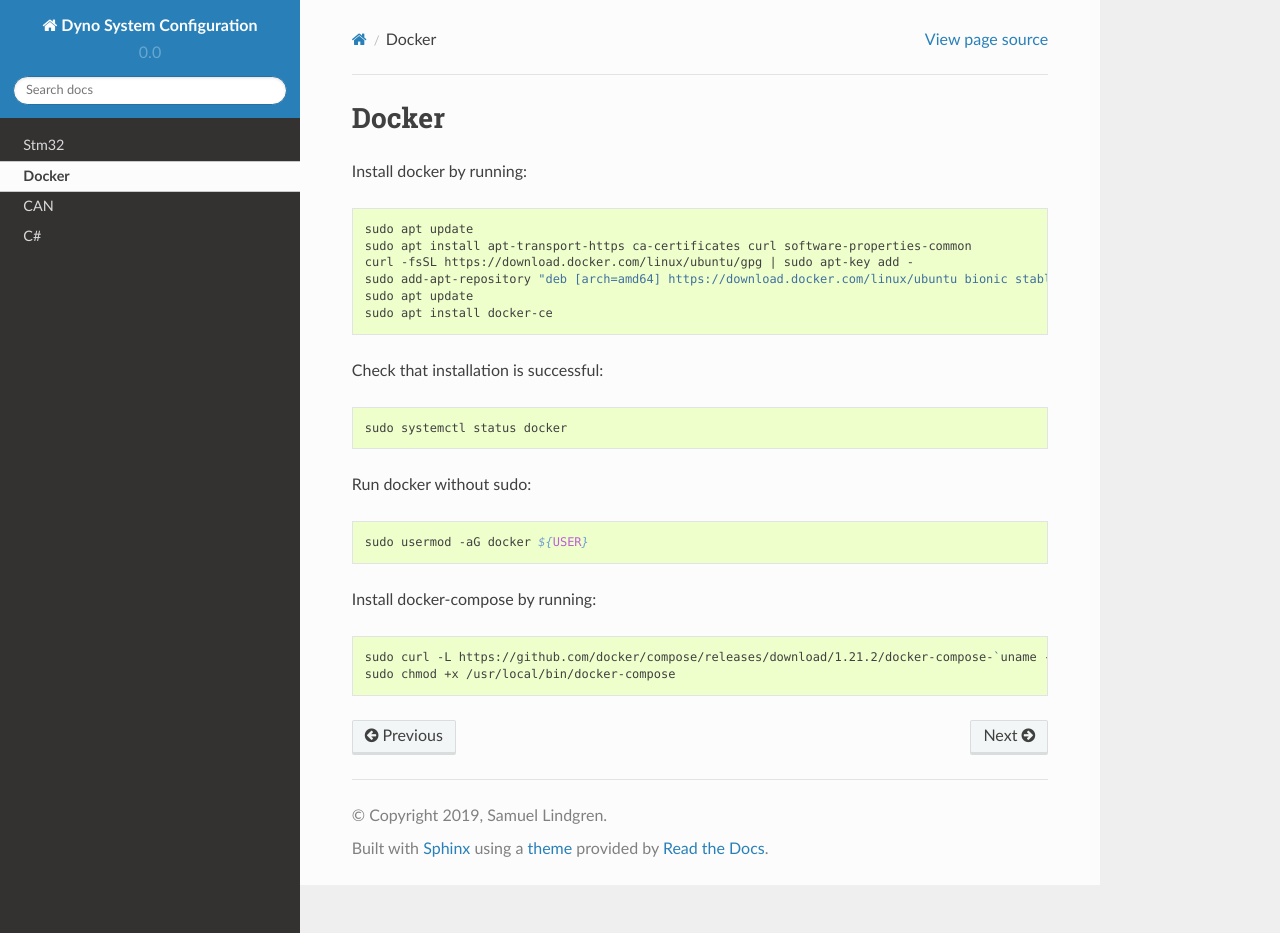
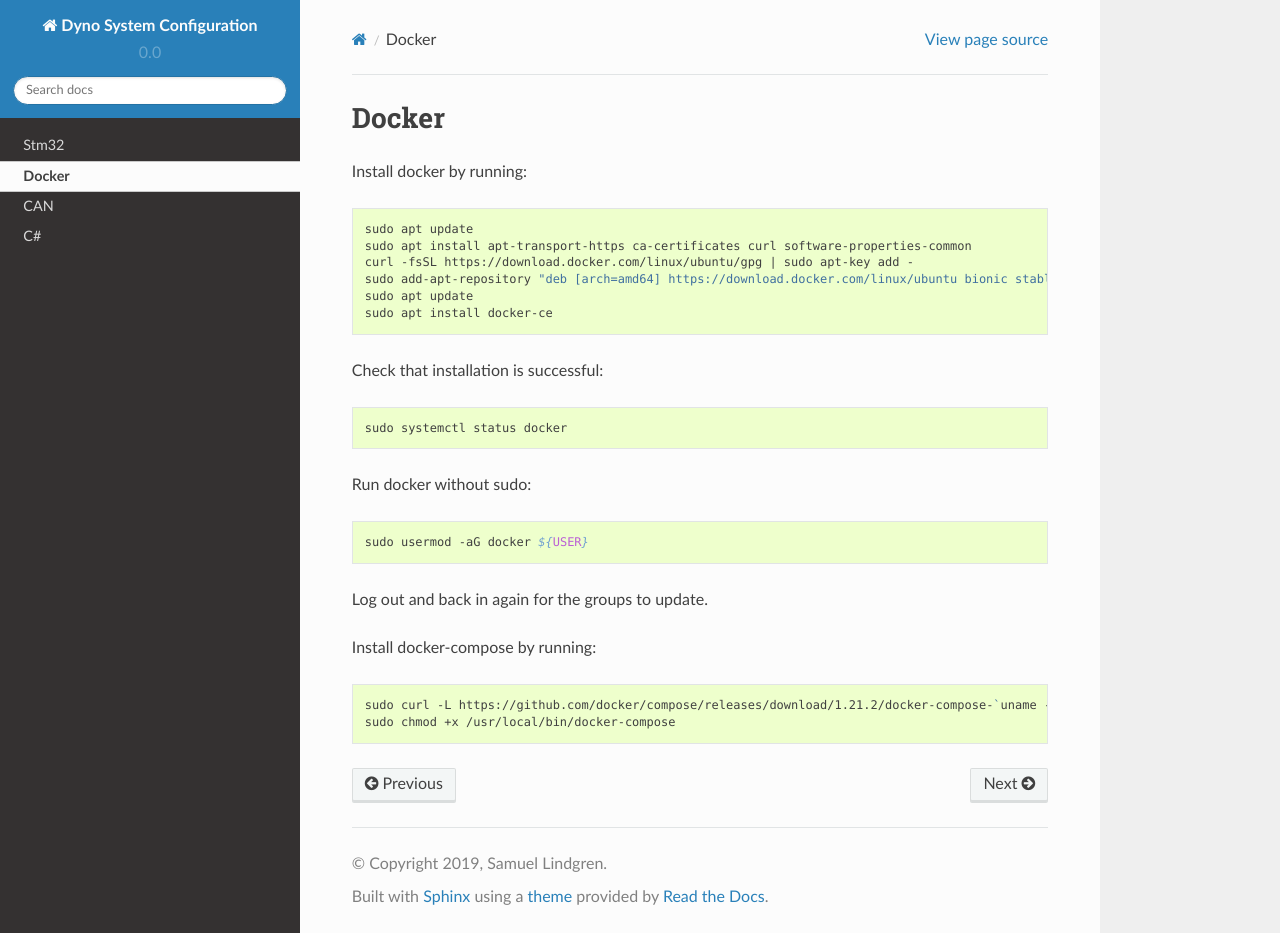
Before and after one commit to samiamlabs/dyno-system-config, a Sphinx documentation site: the page built from docs/docker.rst, in a window 1280 px wide and 933 px high. Built offline with Sphinx 7.4.7 and the Read the Docs theme 2.0.0, drawn with Linux system fonts in a browser that asks for light colours.

Commit message:
Update docker.rst

```diff
--- a/docs/docker.rst
+++ b/docs/docker.rst
@@ -24,6 +24,8 @@ Run docker without sudo:
 
   sudo usermod -aG docker ${USER}
 
+Log out and back in again for the groups to update.
+
 Install docker-compose by running:
 
 .. code:: bash
```
